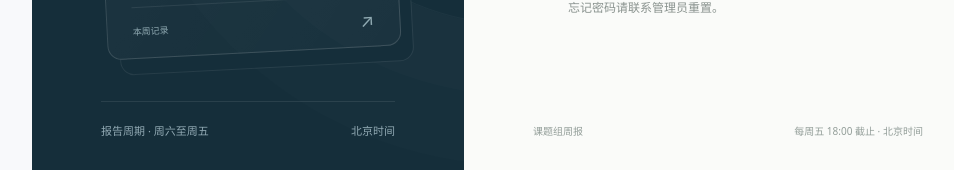
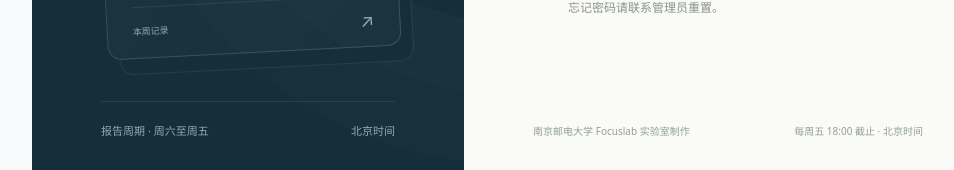
Before and after one commit to Kilimetarlop/weekly-report-system, a Django app: page /login/ in a window 1280 px wide. Shown: the part 656-826 px from the top of the page, without its empty margins (128-1082 px from the left). Run offline with Django 4.2, Linux system fonts and the light colour scheme; data comes from the database, SQL or seed files in the repository; parts of the project's set-up code (start-up, migrations or seed data) failed here and were passed over.

Commit message:
Add attribution: 南京邮电大学 Focuslab 实验室制作

```diff
--- a/templates/base.html
+++ b/templates/base.html
@@ -56,7 +56,7 @@
   {% if edit_mode %}<div class="mode-banner" role="status"><span><b>✎ 编辑模式</b>：可以修改任务和进度、组员课题、退回、免交、成员和分组。改完点“完成编辑”回到查看模式。</span><form method="post" action="{% url 'set_mode' %}">{% csrf_token %}<input type="hidden" name="mode" value="view"><input type="hidden" name="next" value="{{ request.get_full_path }}"><button class="small">✓ 完成编辑</button></form></div>{% endif %}
   {% for message in messages %}<p role="alert" class="notice{% if message.tags == 'success' %} success{% endif %}">{{ message }}</p>{% endfor %}
   {% block content %}{% endblock %}
-  {% block footer %}<footer class="foot">时间均为北京时间 · 暂存草稿不等于正式提交</footer>{% endblock %}
+  {% block footer %}<footer class="foot">时间均为北京时间 · 暂存草稿不等于正式提交<br>南京邮电大学 Focuslab 实验室制作</footer>{% endblock %}
 </main>
 </div>
 </body>
--- a/templates/login.html
+++ b/templates/login.html
@@ -54,7 +54,7 @@
     </form>
     <div class="account-help"><span class="help-symbol" aria-hidden="true">i</span><p>账号和密码由管理员统一发放。<br>忘记密码请联系管理员重置。</p></div>
   </div>
-  <div class="entry-footer"><span>{{ site_title }}</span><span>每周五 18:00 截止 · 北京时间</span></div>
+  <div class="entry-footer"><span>南京邮电大学 Focuslab 实验室制作</span><span>每周五 18:00 截止 · 北京时间</span></div>
 </section>
 {% endblock %}
 {% block footer %}{% endblock %}
```
Also changed, not shown: NOTICE.md (+2 -0 lines), README.md, 1 other file.
